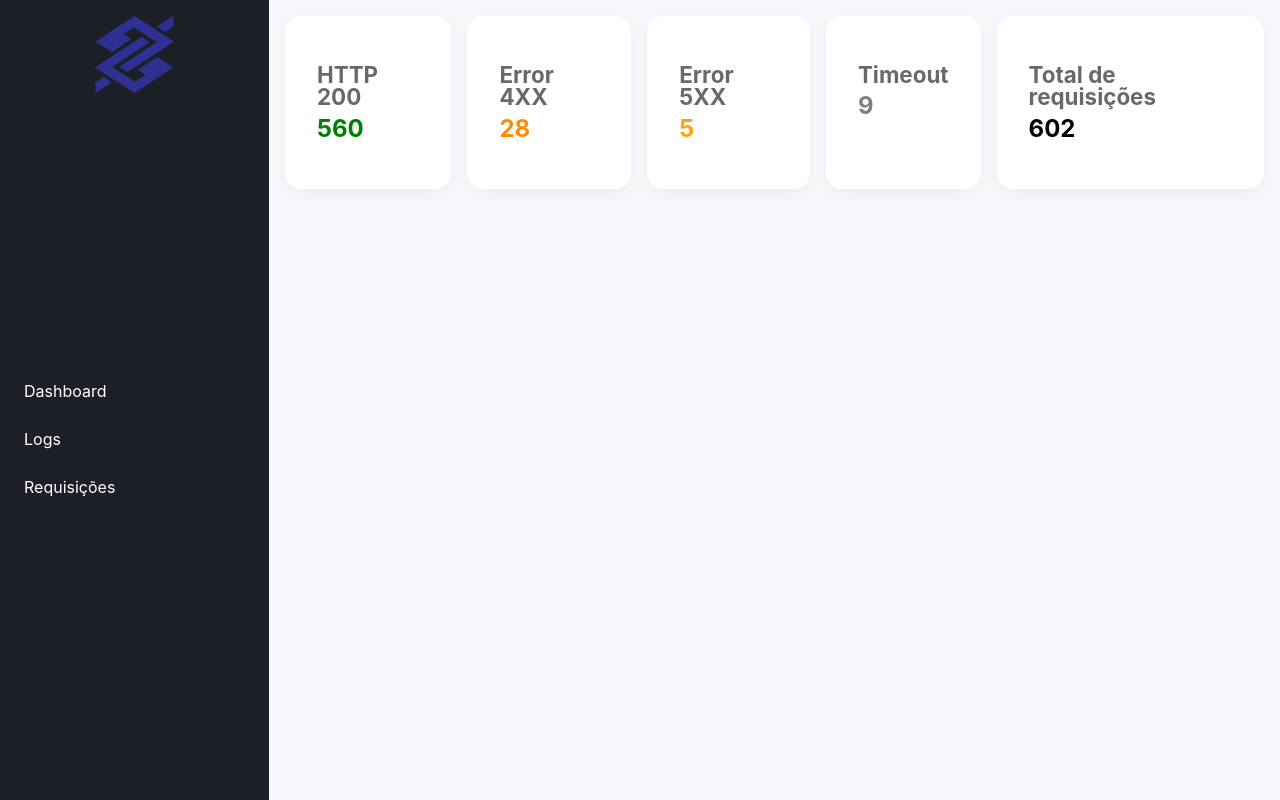
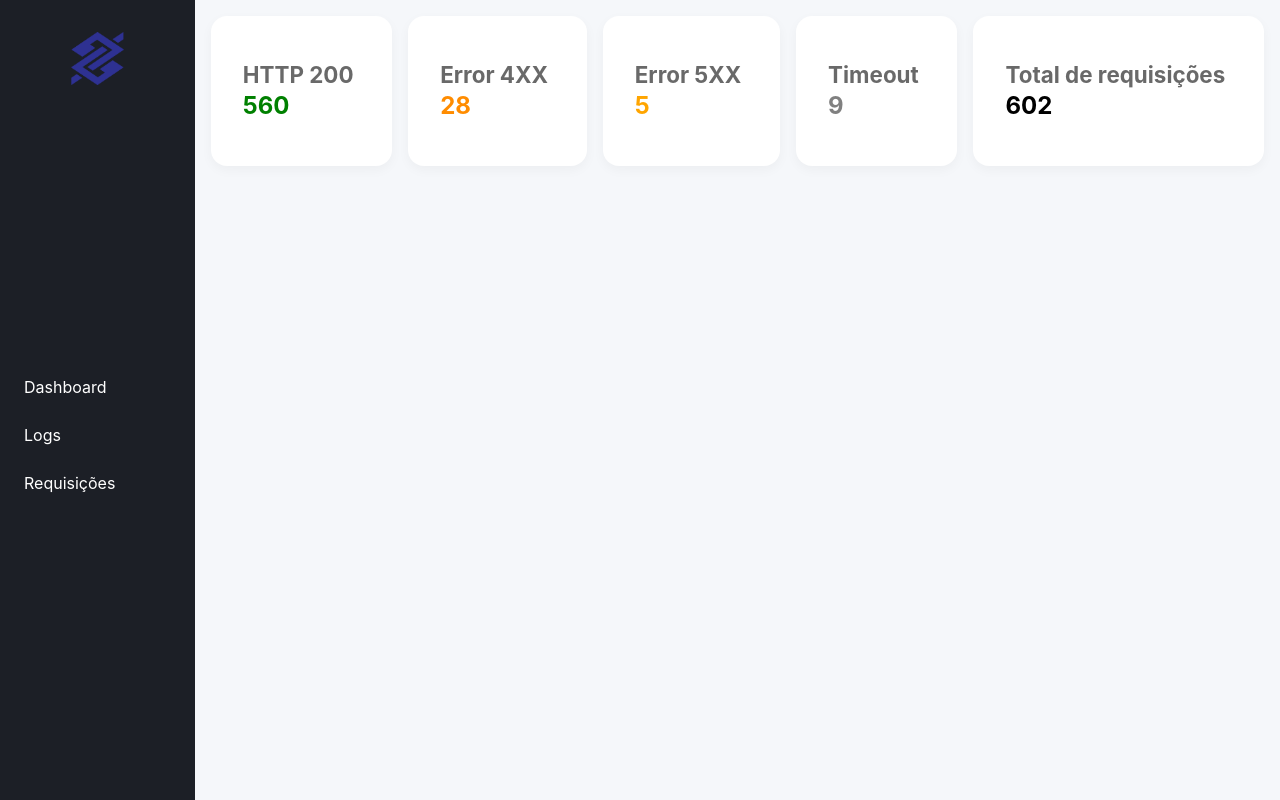
Before and after one commit to Kacaii/senac-riseup-2025, an Angular app: page / in a window 1280 px wide. Built offline with nearby package versions, Linux system fonts and the light colour scheme.

Commit message:
add padding to bb-logo

```diff
--- a/src/app/css/dashboard.css
+++ b/src/app/css/dashboard.css
@@ -1,6 +1,6 @@
 .dashboard {
   background-color: #f5f7fa;
-  width: 100vw;
+  width: 100%;
 }
 
 .card-list {
--- a/src/app/css/sidebar.css
+++ b/src/app/css/sidebar.css
@@ -1,5 +1,5 @@
 .sidebar {
-  width: 300px;
+  width: 15%;
   padding: 1rem;
   background-color: var(--bb-dark-color);
   display: flex;
@@ -7,6 +7,7 @@
 }
 
 .sidebar-logo {
+  padding-top: 1rem;
   place-self: center;
   width: 33%;
 }
```
